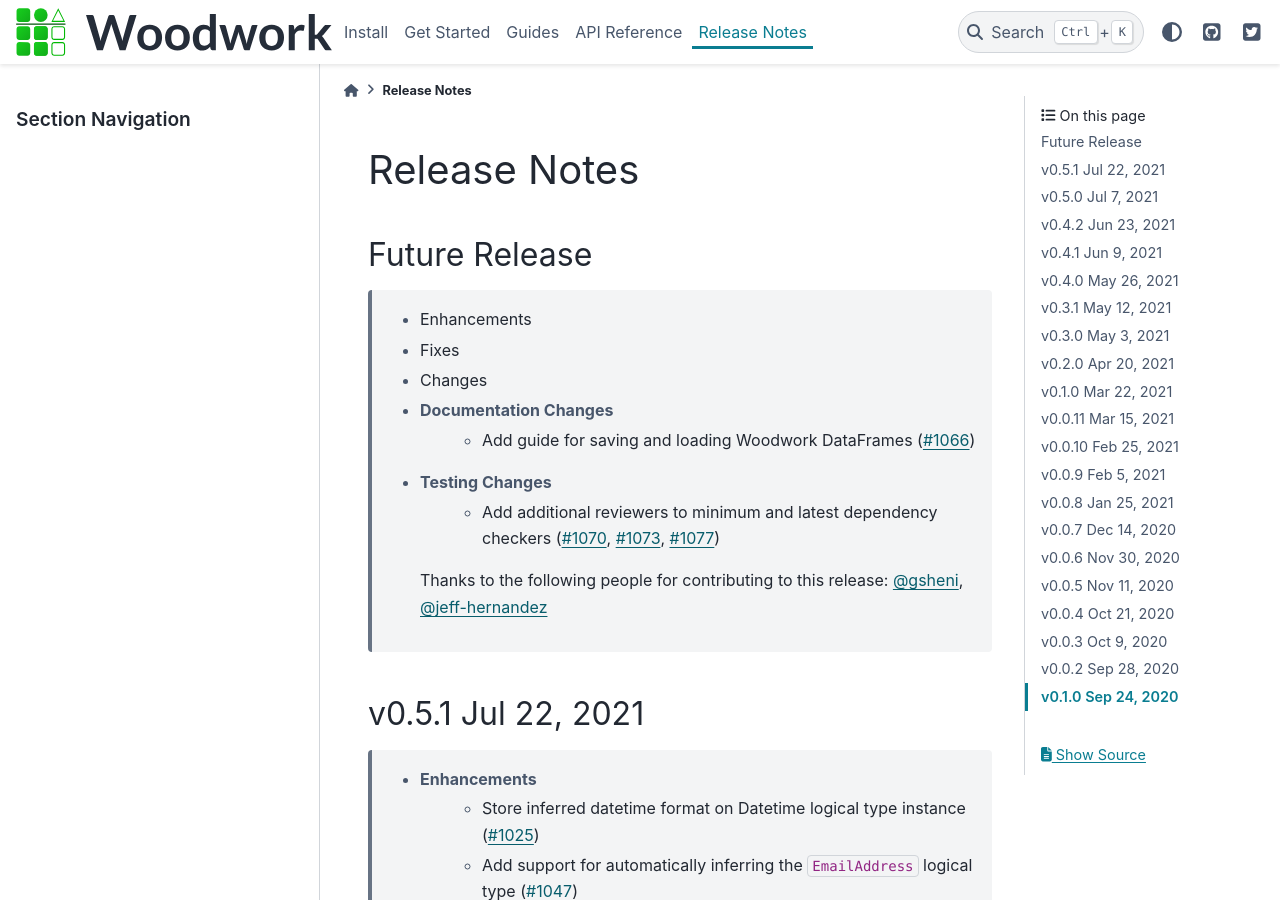
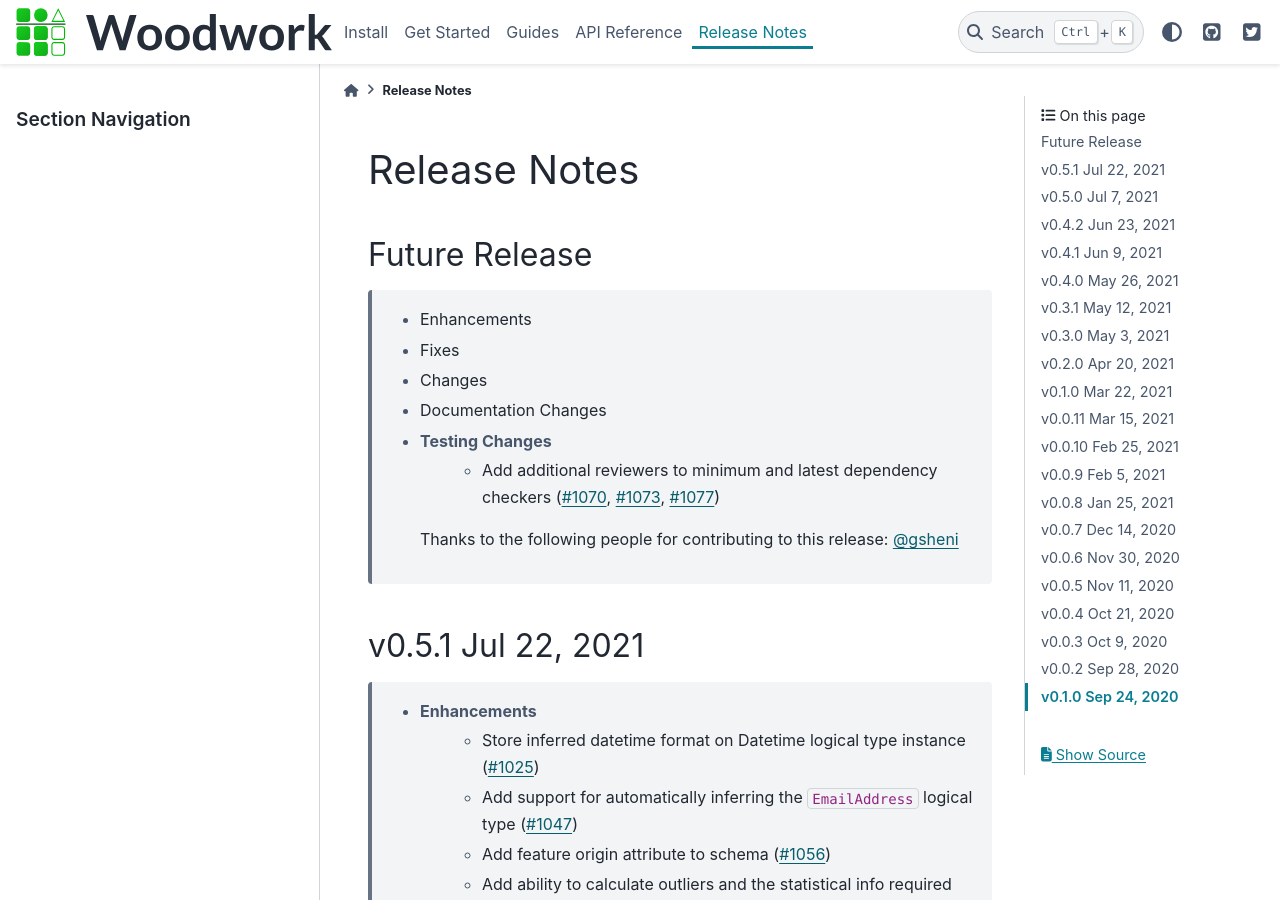
Before and after one commit to alteryx/woodwork, a Sphinx documentation site: the page built from docs/source/release_notes.rst, in a window 1280 px wide and 900 px high. Built offline with Sphinx 7.4.7 and the PyData theme 0.15.4, drawn with Linux system fonts in a browser that asks for light colours; comment, search, counter and statistics services are not loaded.

Commit message:
Revert "update release notes"
This reverts commit 3a951947c1a6466ad56737cec8415a4891c0d50f.

```diff
--- a/docs/source/release_notes.rst
+++ b/docs/source/release_notes.rst
@@ -9,12 +9,11 @@ Future Release
   * Fixes
   * Changes
   * Documentation Changes
-        * Add guide for saving and loading Woodwork DataFrames (:pr:`1066`)
   * Testing Changes
         * Add additional reviewers to minimum and latest dependency checkers (:pr:`1070`, :pr:`1073`, :pr:`1077`)
 
     Thanks to the following people for contributing to this release:
-    :user:`gsheni`, :user:`jeff-hernandez`
+    :user:`gsheni`
 
 v0.5.1 Jul 22, 2021
 ===================
```
